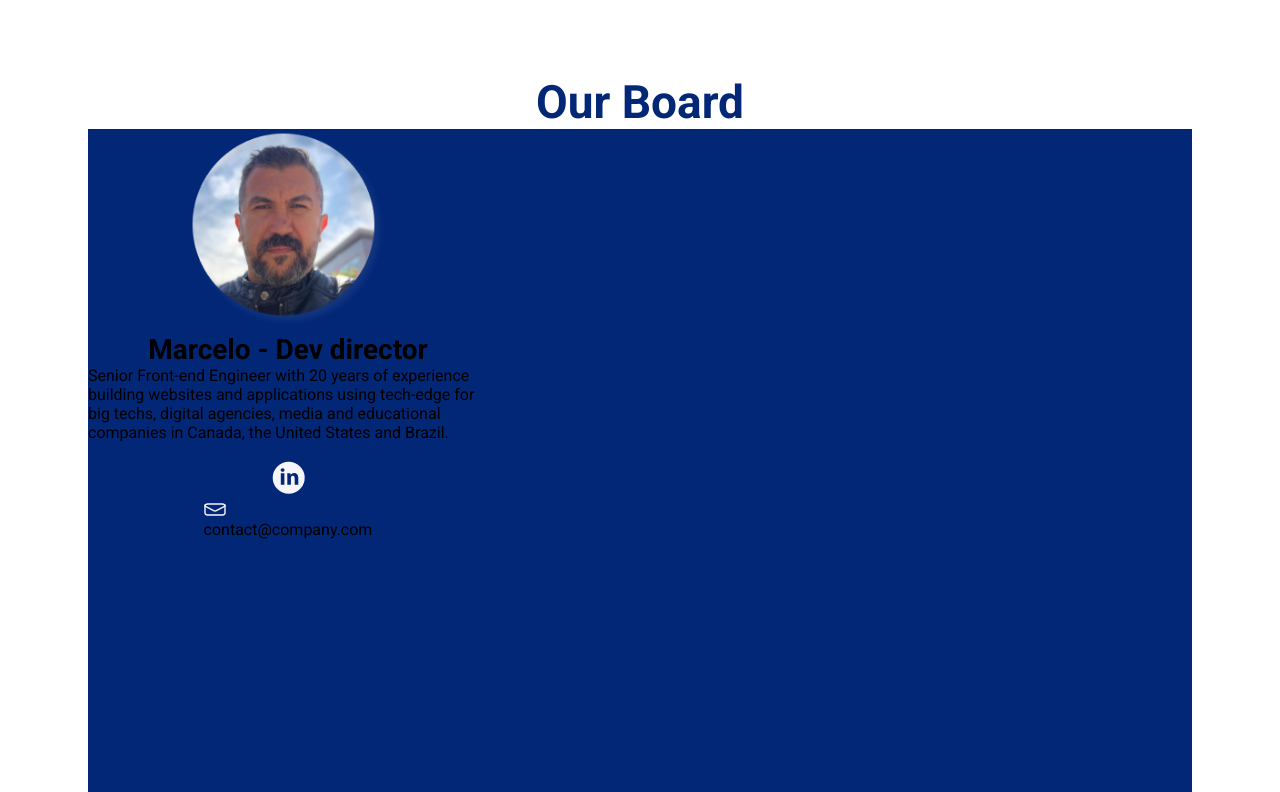
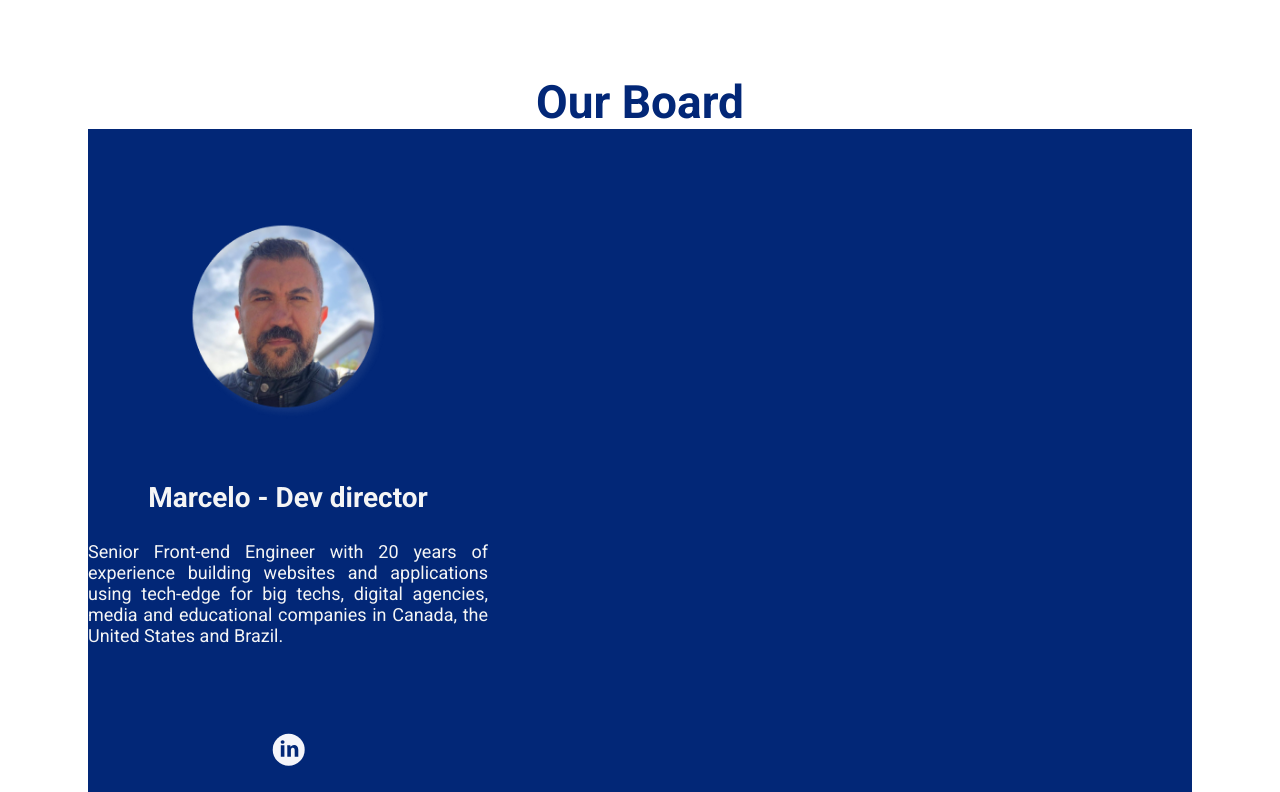
Before and after one commit to brito-ca/brito-website, a Next.js app: page / in a window 1280 px wide. Shown: the part 1800-2592 px from the top of the page. Built offline with nearby package versions, Linux system fonts and the light colour scheme.

Commit message:
added classes to handle boxes

```diff
--- a/styles/Board.module.css
+++ b/styles/Board.module.css
@@ -8,13 +8,46 @@
 }
 
 .board_box {
-    height: 793px;
     background-color: var(--primary-blue);
 }
 
 .card_box{
     width: 400px;
+    height: 793px;
     display: flex;
     flex-direction: column;
     align-items: center;
+    text-align: justify;
+    color: var(--button-bg-outline-disabled);
 }
+
+.image_box{
+    padding-top: calc(5.75* var(--spacing-unit));
+    padding-bottom: calc(3.5* var(--spacing-unit));
+}
+
+.title_box{
+    padding-bottom: calc(1.687* var(--spacing-unit));
+}
+
+.info_box{
+    padding-bottom: calc(1.687* var(--spacing-unit));
+}
+
+.info_text{
+    font-size: 18px;
+}
+
+.linkedin_box{
+    justify-items: center;
+    align-items: center;
+    padding-top: calc(4.25* var(--spacing-unit));
+    padding-bottom: calc(1.18* var(--spacing-unit));
+}
+
+
+.email_box{
+    display: flex;
+    flex-direction: row;
+    gap: 20px;
+}
```
